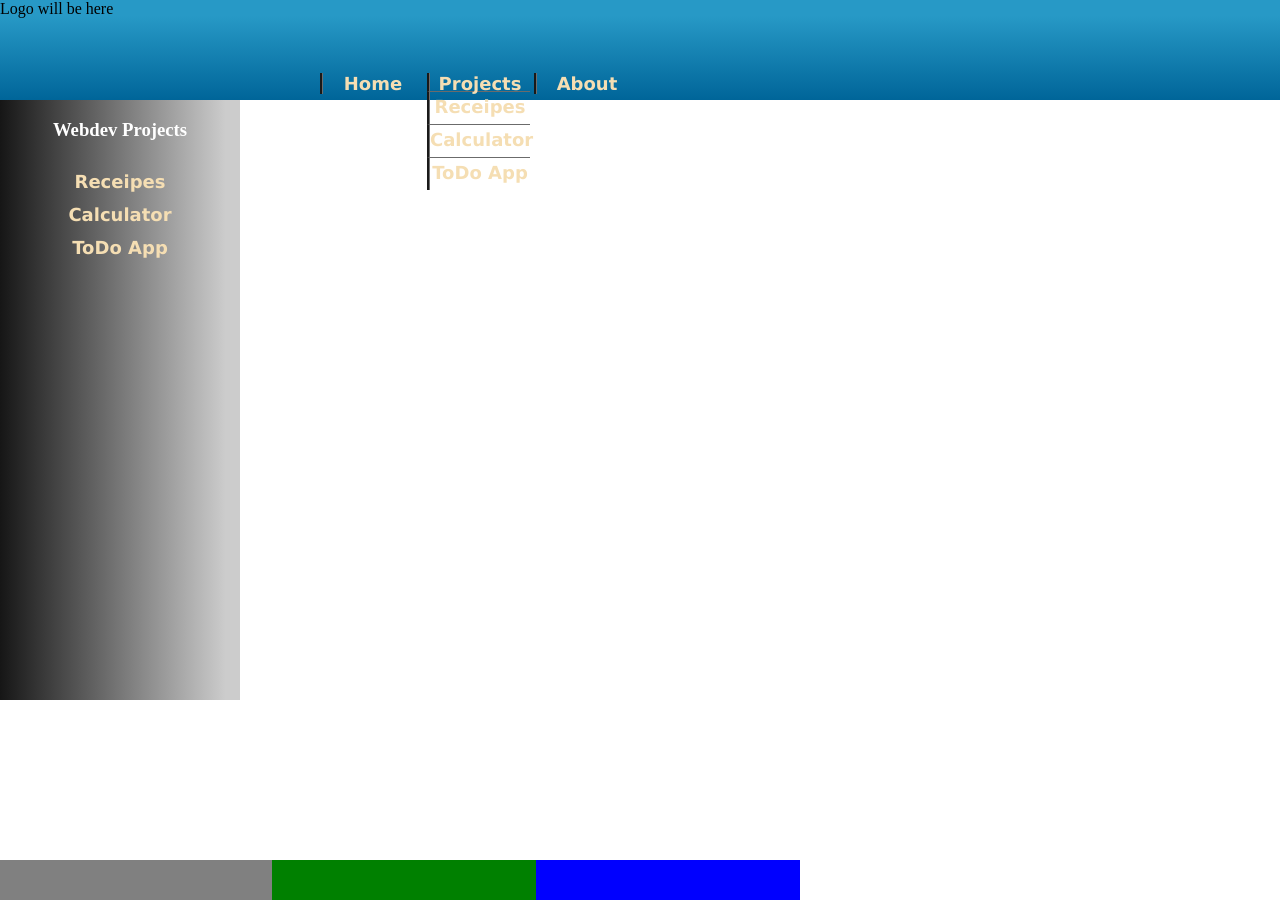
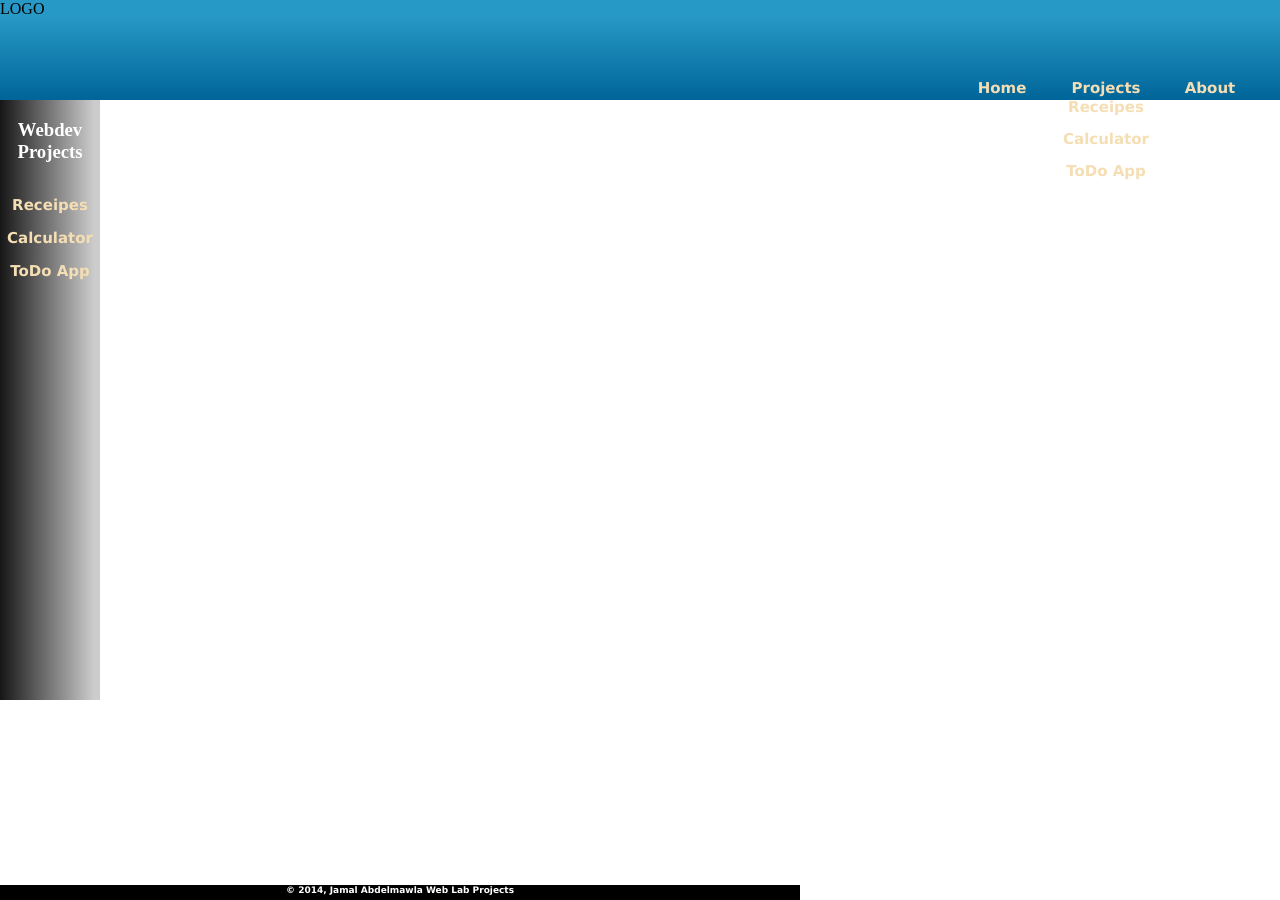
Before and after one commit to jmawla/mywebpage, a Jekyll site: the page built from index.html, in a window 1280 px wide. Built offline with Jekyll 4.4.1, drawn with Linux system fonts in a browser that asks for light colours; nearby versions of some CDN libraries.

Commit message:
added more functions

```diff
--- a/_includes/footer.html
+++ b/_includes/footer.html
@@ -1,5 +1,6 @@
 			<div id='footer'>
-				<div id='login'></div>
+				&copy; 2014, Jamal Abdelmawla Web Lab Projects
+<!--				<div id='login'></div>
 				<div id='policy'></div>
-				<div id='contactUs'></div>
+				<div id='contactUs'></div>-->
 			</div>
--- a/_includes/topnav.html
+++ b/_includes/topnav.html
@@ -1,17 +1,17 @@
 <div id='topNavBlock'>
-				<div id='logo'>Logo will be here</div>
+	<div id='logo'>LOGO</div>
 	<ul class='navBar'>
 		<li class='topMenu'><a href="#">Home</a></li>
 		<li class='topMenu'><a href="#">Projects</a>
 			<ul class='subMenuNav'>
 				<li class='popUpMenuItem'>
-								<a href='proj1'>Receipes</a>
+					<a href='/projects/receipes'>Receipes</a>
 				</li>
 				<li class='popUpMenuItem'>
-								<a href='proj2'>Calculator</a>
+					<a href='/projects/calculator'>Calculator</a>
 				</li>
 				<li class='popUpMenuItem'>
-								<a href='proj3'>ToDo App</a>
+					<a href='/projects/todo-app'>ToDo App</a>
 				</li>
 			</ul>
 		</li>
--- a/css/base.css
+++ b/css/base.css
@@ -1,6 +1,8 @@
 body {
 	padding: 0;
 	margin: 0;
+	width: 100%;
+	height: 100%;
 }
 
 #container {
@@ -18,39 +20,34 @@ body {
 
 #topNavBlock ul {
 	list-style-type: none;
-/*	width: 50%;*/
 	float: right;
-/*	margin-top: 55px;*/
-/*	padding-top: 55px;*/
 }
 
 .navBar {
 	margin-top: 0px;
 	margin-bottom: 0px;
-	padding-top: 55px;
-	padding-left: 320px;
-	position: fixed;
+	padding-top: 61px;
+	padding-right: 20px;
 }
 
 #topNavBlock ul li {
 	text-align: center;
 	width: 100px;
 	display: inline-block;
-	border-left: 3px groove #6e6e6e;
+/*	border-left: 3px groove #6e6e6e;*/
 }
 
 .subMenuNav {
 	display: block;
 	margin-top: 0px;
 	padding-left: 0px;
-/*	padding: 0px 53px 0px 0px;*/
 }
 
 .subMenuNav>li {
 	display: block;
 	height: 24px;
 	width: 100%;
-	border-top: 1px groove #6b6b6b;
+/*	border-top: 1px groove #6b6b6b;*/
 	vertical-align: middle;
 	padding-top: 4px;
 	padding-bottom: 4px;
@@ -67,19 +64,20 @@ body {
 a {
 	text-decoration: none;
 	font-family: geneva;
-	font-size: 18px;
+	font-size: 15px;
 	font-weight: bold;
 	color: wheat;
 }
 
 #sideBlock {
-	width: 800px;
+	width: 100px;
 	height: 600px;
+	float: left;
 }
 
 #projContainer {
 	float: left;
-	width: 30%;
+	width: 100%;
 	height: 100%;
 	background: linear-gradient(to left, #cccccc 6%, #161616 100%);
 /*	background: #dedede;
@@ -99,8 +97,7 @@ a {
 }
 
 .projBlocks {
-	padding-top: 5%;
-/*	padding-left: 20%;*/
+	padding-top: 15%;
 	color: white;
 }
 
@@ -116,12 +113,14 @@ a {
 #footer {
 	color: white;
 	width: 800px;
-	height: 40px;
+	height: 15px;
 	margin: auto;
 	background: black;
 	position: fixed;
 	bottom: 0px;
 	float: left;
+	font-size: xx-small;
+	text-align: center;
 }
 
 #login {
--- a/projects/todo-app/todo.js
+++ b/projects/todo-app/todo.js
@@ -5,7 +5,8 @@ $(document).ready(function() {
 	var checkedCounter = 0;
 	var CR_KEY = 13;
 	var ESC_KEY = 27;
-	var inputStorage = [];	//array of objects for storage
+	var inputStorage = new Array;	//array of objects for storage
+	localStorage.setItem('todos', JSON.stringify(inputStorage));
 
 	var todoFunc = {
 		uuid: function () {
```
Also changed, not shown: projects/calculator/index.html (renamed from projects/calculator/calculator.html), projects/receipes/index.html (renamed from projects/receipes/receipe.htm), 2 other files. Lines whose indentation alone changed are shown as unchanged.
